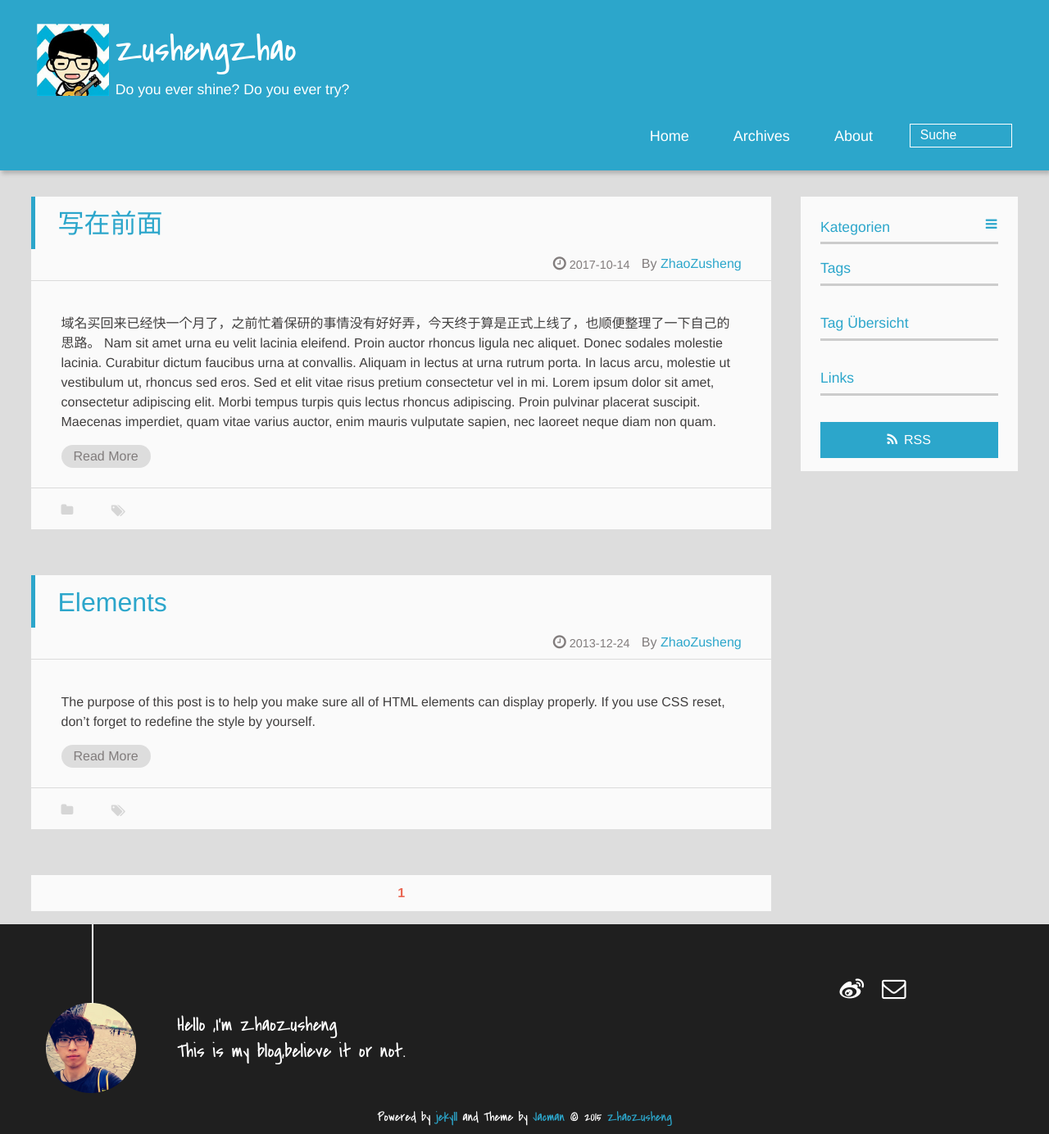
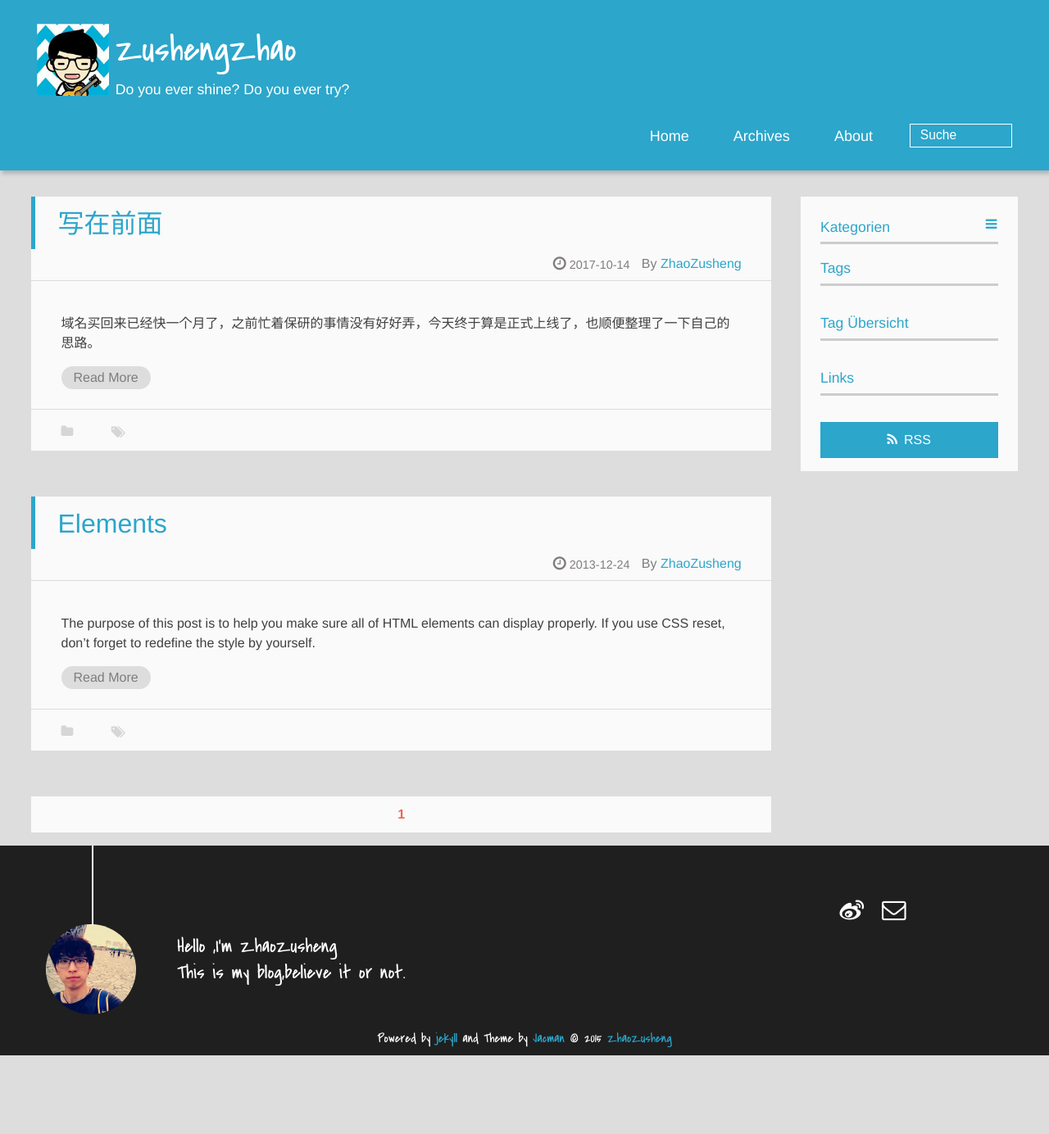
Before and after one commit to ZushengZhao/ZushengZhao.github.io, a Jekyll site: the page built from index.html, in a window 1280 px wide. Shown: the whole page at 82% size. Built offline with Jekyll 4.4.1, drawn with Linux system fonts in a browser that asks for light colours; the list of posts is cut into pages by our own code; after the commit the page ends 1288 px from its top, so only the background shows below that.

Commit message:
Update 2014-11-18-gallery-post.md

```diff
--- a/_posts/2014-11-18-gallery-post.md
+++ b/_posts/2014-11-18-gallery-post.md
@@ -7,7 +7,7 @@ category:
 description: 个人博客的第一篇文章，写给自己。
 ---
 
-域名买回来已经快一个月了，之前忙着保研的事情没有好好弄，今天终于算是正式上线了，也顺便整理了一下自己的思路。 Nam sit amet urna eu velit lacinia eleifend. Proin auctor rhoncus ligula nec aliquet. Donec sodales molestie lacinia. Curabitur dictum faucibus urna at convallis. Aliquam in lectus at urna rutrum porta. In lacus arcu, molestie ut vestibulum ut, rhoncus sed eros. Sed et elit vitae risus pretium consectetur vel in mi. Lorem ipsum dolor sit amet, consectetur adipiscing elit. Morbi tempus turpis quis lectus rhoncus adipiscing. Proin pulvinar placerat suscipit. Maecenas imperdiet, quam vitae varius auctor, enim mauris vulputate sapien, nec laoreet neque diam non quam.
+域名买回来已经快一个月了，之前忙着保研的事情没有好好弄，今天终于算是正式上线了，也顺便整理了一下自己的思路。
 
 # 为什么建个人博客
 
@@ -33,5 +33,3 @@ description: 个人博客的第一篇文章，写给自己。
 <!-- more -->
 
 ![Wallbase - dgnfly (wallbase.cc/wallpaper/1384450)](http://ww1.sinaimg.cn/large/81b78497jw1emfgts2pt4j21hc0u0k1c.jpg)
-
-Etiam luctus mauris at mi sollicitudin quis malesuada nibh porttitor. Vestibulum non dapibus magna. Cum sociis natoque penatibus et magnis dis parturient montes, nascetur ridiculus mus. Proin feugiat hendrerit viverra. Phasellus sit amet nunc mauris, eu ultricies tellus. Sed a mi tortor, eleifend varius erat. Proin consectetur molestie tortor eu gravida. Cras placerat orci id arcu tristique ut rutrum justo pulvinar. Maecenas lacinia fringilla diam non bibendum. Aenean vel viverra turpis. Integer ut leo nisi. Pellentesque vehicula quam ut sapien convallis consequat. Aliquam ut arcu purus, eget tempor purus. Integer eu tellus quis erat tristique gravida eu vel lorem.
```
